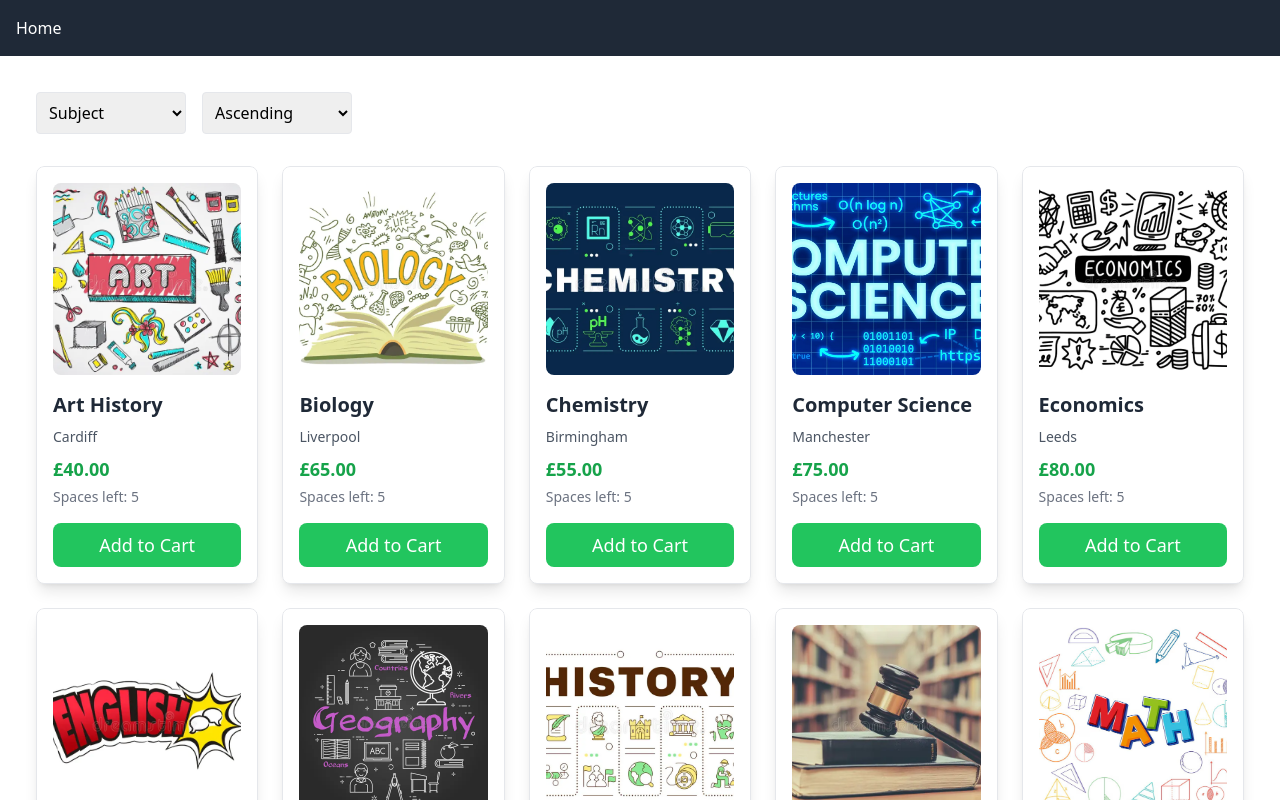
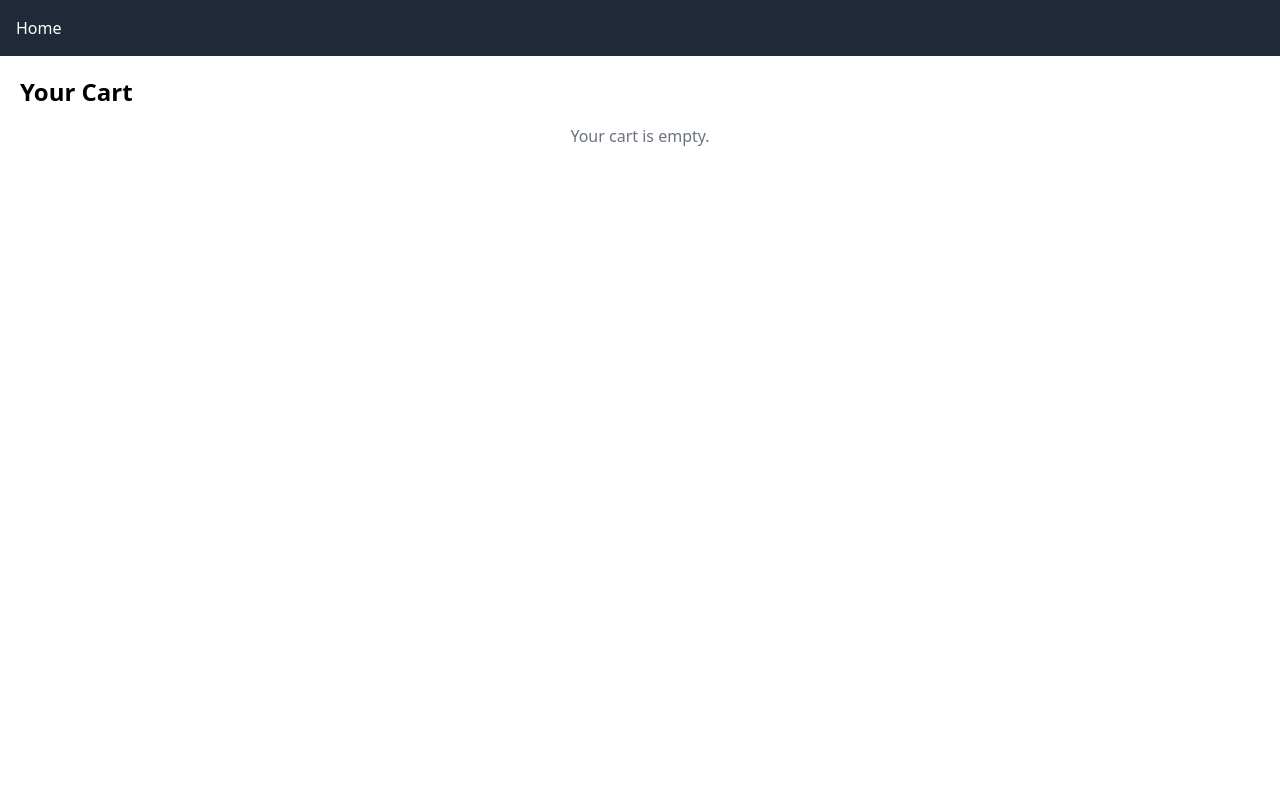
Before and after one commit to ibbimadugu/LessonApp-3144_frontend, a Vue app: page /cart in a window 1280 px wide. Before the commit this address led to /. Shown: the top 800 px of the page. Built offline with nearby package versions, Linux system fonts and the light colour scheme.

Commit message:
Implemented Shopping Cart functionality

```diff
--- a/package.json
+++ b/package.json
@@ -13,7 +13,7 @@
   },
   "dependencies": {
     "vue": "^3.5.12",
-    "vue-router": "^4.4.5"
+    "vue-router": "4.0.13"
   },
   "devDependencies": {
     "@vitejs/plugin-vue": "^5.1.4",
--- /dev/null
+++ b/src/components/CartButton.vue
@@ -0,0 +1,45 @@
+<script>
+import {
+  getCartLength,
+  addItemToCart,
+  removeItemFromCart,
+} from "../utils/cart"; // Adjust the import path if needed
+
+export default {
+  name: "CartButton",
+  data() {
+    return {
+      cartLength: getCartLength(), // Load cart length on component mount
+    };
+  },
+  methods: {
+    // Method to redirect to the cart page
+    navigateToCart() {
+      this.$router.push("/cart"); // Replace with your actual route for the cart page
+    },
+    addToCart(item) {
+      addItemToCart(item); // Add item to the cart
+      this.cartLength = getCartLength(); // Update cart length
+    },
+    removeFromCart(itemId) {
+      removeItemFromCart(itemId); // Remove item from the cart
+      this.cartLength = getCartLength(); // Update cart length
+    },
+  },
+};
+</script>
+
+<template>
+  <div>
+    <button
+      :disabled="cartLength === 0"
+      @click="navigateToCart"
+      :class="{
+        'bg-green-500 text-white': cartLength > 0,
+        'bg-gray-300 text-gray-500 cursor-not-allowed': cartLength === 0,
+      }"
+      class="view-cart-button py-2 my-20 px-8 rounded-lg">
+      View Cart
+    </button>
+  </div>
+</template>
--- a/src/components/LessonCard.vue
+++ b/src/components/LessonCard.vue
@@ -1,8 +1,7 @@
 <template>
   <div
-    class="lesson-card border rounded-lg p-4 shadow-lg bg-white transition-transform transform hover:scale-105 hover:shadow-xl">
-    <div
-      class="lesson-image-container mb-4 w-full h-48 overflow-hidden rounded-lg">
+    class="lesson-card border rounded-lg shadow-lg bg-white transition-transform transform hover:scale-105 hover:shadow-xl">
+    <div class="lesson-image-container w-full h-48 overflow-hidden">
       <img
         v-if="lesson.image"
         :src="lesson.image"
@@ -10,6 +9,7 @@
         class="w-full h-full object-cover" />
     </div>
 
+    <div class="p-4">
       <h3 class="lesson-title font-semibold text-xl text-gray-800 mb-2">
         {{ lesson.subject }}
       </h3>
@@ -33,6 +33,7 @@
         Add to Cart
       </button>
     </div>
+  </div>
 </template>
 
 <script>
@@ -55,16 +56,14 @@ export default {
       if (this.lesson.spaces > 0) {
         this.lesson.spaces--; // Decrease space count
         const cart = JSON.parse(localStorage.getItem("cart")) || [];
-        const existingLesson = cart.find((item) => item.id === this.lesson.id);
+        // Add a new instance of the lesson to the cart as a unique item
+        cart.push({ ...this.lesson, quantity: 1 });
 
-        if (existingLesson) {
-          existingLesson.quantity++;
-        } else {
-          cart.push({ ...this.lesson, quantity: 1 });
-        }
+        // Update local storage
+        localStorage.setItem("cart", JSON.stringify(cart));
 
-        localStorage.setItem("cart", JSON.stringify(cart));
-        this.$emit("update-cart", cart);
+        // Emit the cart update to the parent component (to keep state in sync)
+        this.$emit("update-cart"); // Emit the event to notify the parent component
       }
     },
   },
--- a/src/components/LessonsList.vue
+++ b/src/components/LessonsList.vue
@@ -1,5 +1,6 @@
 <template>
   <div>
+    <!-- Filter component for sorting -->
     <LessonFilter
       :sort-attribute="sortAttribute"
       :sort-order="sortOrder"
@@ -11,7 +12,7 @@
         v-for="lesson in sortedLessons"
         :key="lesson.id"
         class="lesson-item bg-white rounded-lg shadow-lg overflow-hidden transition-transform duration-300 ease-in-out hover:scale-105 hover:shadow-xl">
-        <LessonCard :lesson="lesson" @update-cart="updateCart" />
+        <LessonCard :lesson="lesson" />
       </div>
     </div>
   </div>
@@ -144,20 +145,25 @@ export default {
       },
     ]);
 
-    const sortAttribute = ref("subject");
-    const sortOrder = ref("asc");
+    const sortAttribute = ref("subject"); // Default sort attribute
+    const sortOrder = ref("asc"); // Default sort order (ascending)
 
     const sortedLessons = computed(() => {
+      // Create a shallow copy of lessons to avoid mutating the original array
       const sorted = [...lessons.value];
+
+      // Sorting logic based on attribute and order
       sorted.sort((a, b) => {
         const attrA = a[sortAttribute.value];
         const attrB = b[sortAttribute.value];
 
         if (typeof attrA === "string") {
+          // String comparison (case-insensitive)
           return sortOrder.value === "asc"
             ? attrA.localeCompare(attrB)
             : attrB.localeCompare(attrA);
         } else if (typeof attrA === "number") {
+          // Numeric comparison
           return sortOrder.value === "asc" ? attrA - attrB : attrB - attrA;
         }
         return 0;
@@ -171,17 +177,12 @@ export default {
       sortOrder.value = order;
     };
 
-    const updateCart = (cart) => {
-      console.log("Cart updated:", cart); // Placeholder for handling cart updates
-    };
-
     return {
       lessons,
       sortedLessons,
       sortAttribute,
       sortOrder,
       updateSort,
-      updateCart,
     };
   },
 };
--- a/src/main.js
+++ b/src/main.js
@@ -1,4 +1,3 @@
-// src/main.js
 import "./assets/main.css";
 import { createApp } from "vue";
 
--- a/src/router/index.js
+++ b/src/router/index.js
@@ -1,20 +1,14 @@
 import { createRouter, createWebHistory } from "vue-router";
-import Home from "../views/Home.vue";
+import Home from "../views/Home.vue"; // Adjust to your file structure
+import Cart from "../views/CartPage.vue"; // Your Cart component
 
 const routes = [
-  {
-    path: "/",
-    name: "Home",
-    component: Home,
-  },
-  {
-    path: "/:catchAll(.*)",
-    redirect: "/",
-  },
+  { path: "/", component: Home },
+  { path: "/cart", component: Cart },
 ];
 
 const router = createRouter({
-  history: createWebHistory(import.meta.env.BASE_URL),
+  history: createWebHistory("/"),
   routes,
 });
 
--- a/src/views/CartPage.vue
+++ b/src/views/CartPage.vue
@@ -18,7 +18,7 @@
       <div class="mt-4">
         <p class="font-semibold">Total: ${{ total }}</p>
         <router-link
-          to="/checkout"
+          to="/"
           class="block mt-4 py-2 px-4 bg-green-500 text-white rounded-lg text-center">
           Proceed to Checkout
         </router-link>
@@ -36,16 +36,31 @@ export default {
   },
   computed: {
     total() {
-      return this.cart.reduce((sum, lesson) => sum + lesson.price, 0);
+      return this.cart.reduce(
+        (sum, lesson) => sum + parseFloat(lesson.price),
+        0
+      );
     },
   },
   methods: {
     removeFromCart(index) {
-      this.cart.splice(index, 1);
+      const lesson = this.cart[index];
+      if (lesson.quantity > 1) {
+        lesson.quantity--; // Decrease quantity if more than 1
+      } else {
+        this.cart.splice(index, 1); // Remove item from cart
+      }
+      // Update the lessons in localStorage
+      const lessons = JSON.parse(localStorage.getItem("lessons")) || [];
+      const lessonIndex = lessons.findIndex((l) => l.id === lesson.id);
+      if (lessonIndex !== -1) {
+        lessons[lessonIndex].spaces++; // Increment spaces
+      }
+      localStorage.setItem("lessons", JSON.stringify(lessons)); // Save lessons
+      localStorage.setItem("cart", JSON.stringify(this.cart)); // Save updated cart
     },
   },
   created() {
-    // Fetch cart data (could be from Vuex or localStorage)
     this.cart = JSON.parse(localStorage.getItem("cart")) || [];
   },
 };
--- a/src/views/Home.vue
+++ b/src/views/Home.vue
@@ -1,16 +1,21 @@
 <template>
   <div class="home">
     <LessonsList />
+    <div style="display: flex; justify-content: center; align-items: center">
+      <CartButton />
+    </div>
   </div>
 </template>
 
 <script>
 import LessonsList from "@/components/LessonsList.vue";
+import CartButton from "../components/CartButton.vue";
 
 export default {
   name: "Home",
   components: {
     LessonsList,
+    CartButton,
   },
 };
 </script>
```
Also changed, not shown: .pnp.cjs, src/components/Cart.vue (deleted), src/store/index.js (deleted), 1 other file (tests, documents, lock files or other folders). Lines whose indentation alone changed are shown as unchanged.
